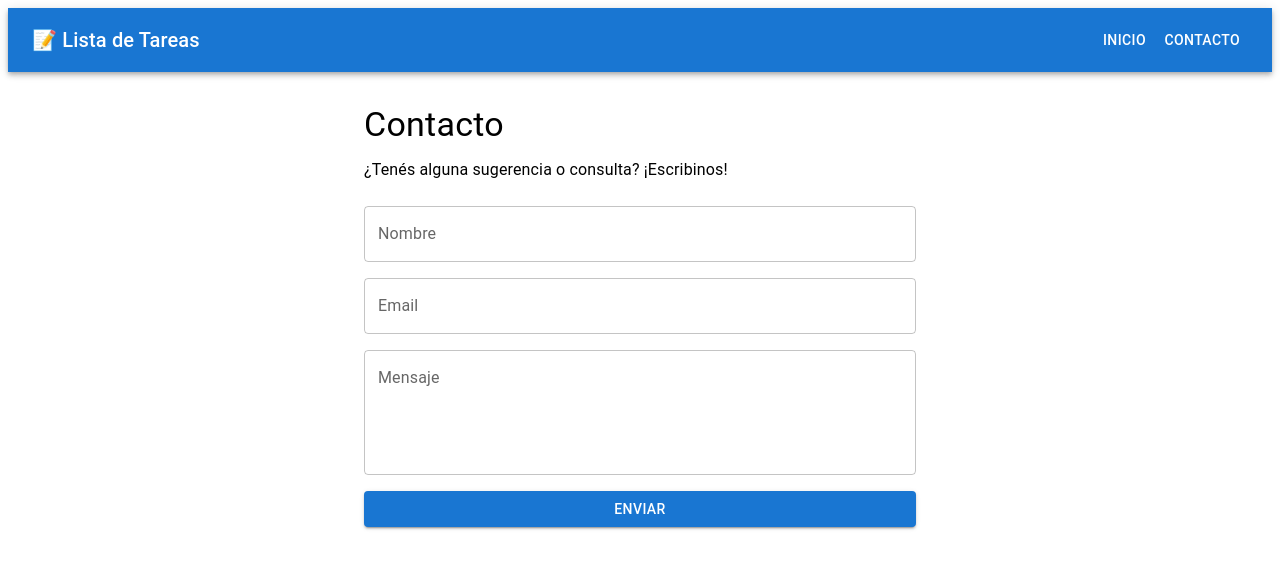
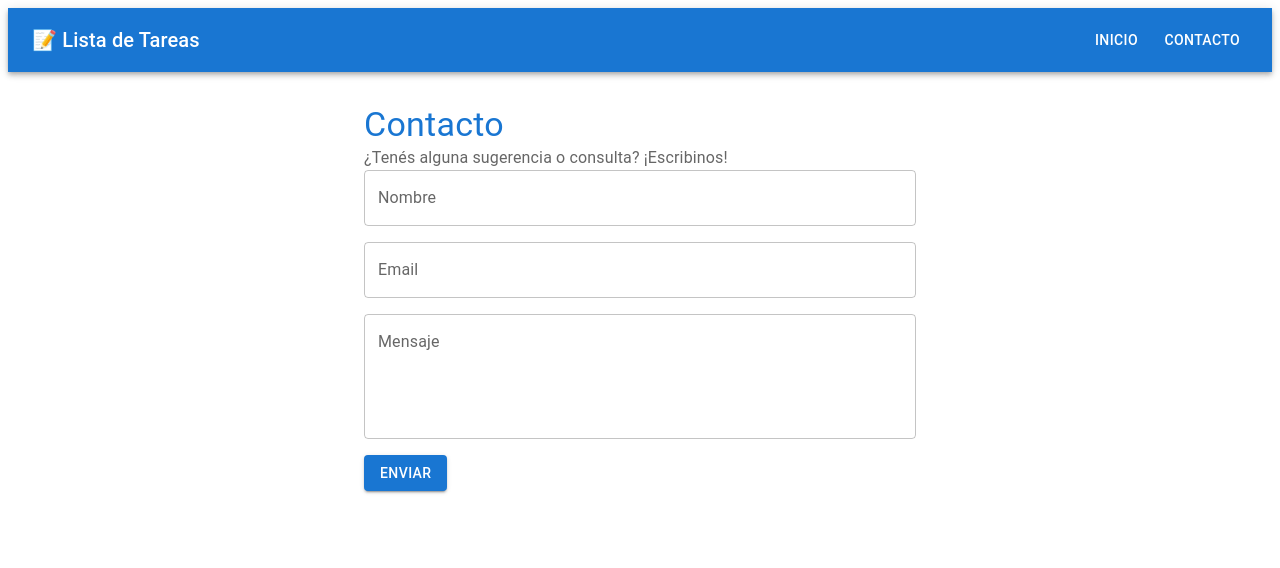
Before and after one commit to MartinaGullon/modulo-3-react-icaro-martina-gullon, a React (Vite) app: page /contact in a window 1280 px wide. Shown: the top 568 px of the page. Built offline with nearby package versions, Linux system fonts and the light colour scheme.

Commit message:
Estilos con CSS Modules aplicados a componentes y páginas

```diff
--- a/src/components/navbar.jsx
+++ b/src/components/navbar.jsx
@@ -3,20 +3,23 @@ import AppBar from '@mui/material/AppBar'
 import Toolbar from '@mui/material/Toolbar'
 import Typography from '@mui/material/Typography'
 import Button from '@mui/material/Button'
+import styles from './navbar.module.css'
 
 const Navbar = () => {
   return (
-    <AppBar position="static">
+    <AppBar position="static" className={styles.navbar}>
       <Toolbar>
-        <Typography variant="h6" sx={{ flexGrow: 1 }}>
+        <Typography variant="h6" sx={{ flexGrow: 1 }} className={styles.title}>
           📝 Lista de Tareas
         </Typography>
+        <div className={styles.navButtons}>
           <Button color="inherit" component={Link} to="/">
             Inicio
           </Button>
           <Button color="inherit" component={Link} to="/contact">
             Contacto
           </Button>
+        </div>
       </Toolbar>
     </AppBar>
   )
--- /dev/null
+++ b/src/components/navbar.module.css
@@ -0,0 +1,14 @@
+.navbar {
+  box-shadow: 0 2px 10px rgba(0, 0, 0, 0.2);
+}
+
+.title {
+  font-weight: 700;
+  letter-spacing: 1px;
+  font-size: 1.3rem;
+}
+
+.navButtons {
+  display: flex;
+  gap: 8px;
+}
--- a/src/components/taskItem.jsx
+++ b/src/components/taskItem.jsx
@@ -8,6 +8,7 @@ import DeleteIcon from '@mui/icons-material/Delete'
 import EditIcon from '@mui/icons-material/Edit'
 import SaveIcon from '@mui/icons-material/Save'
 import useTaskStore from '../store/taskStore'
+import styles from './taskitem.module.css'
 
 const TaskItem = ({ task }) => {
   const { deleteTask, toggleTask, editTask } = useTaskStore()
@@ -22,11 +23,7 @@ const TaskItem = ({ task }) => {
 
   return (
     <ListItem
-      sx={{
-        backgroundColor: '#f5f5f5',
-        marginBottom: 1,
-        borderRadius: 2,
-      }}
+      className={styles.taskItem}
       secondaryAction={
         <>
           {isEditing ? (
@@ -58,7 +55,7 @@ const TaskItem = ({ task }) => {
       ) : (
         <ListItemText
           primary={task.title}
-          sx={{ textDecoration: task.completed ? 'line-through' : 'none' }}
+          className={task.completed ? styles.completedText : styles.normalText}
         />
       )}
     </ListItem>
--- /dev/null
+++ b/src/components/taskItem.module.css
@@ -0,0 +1,19 @@
+.taskItem {
+  background-color: #f9f9f9;
+  border-radius: 8px;
+  margin-bottom: 8px;
+  transition: box-shadow 0.2s ease;
+}
+
+.taskItem:hover {
+  box-shadow: 0 2px 8px rgba(0, 0, 0, 0.15);
+}
+
+.completedText {
+  text-decoration: line-through;
+  color: #aaa;
+}
+
+.normalText {
+  color: #333;
+}
--- a/src/pages/contact.jsx
+++ b/src/pages/contact.jsx
@@ -1,10 +1,10 @@
 import Container from '@mui/material/Container'
 import Typography from '@mui/material/Typography'
-import Box from '@mui/material/Box'
 import TextField from '@mui/material/TextField'
 import Button from '@mui/material/Button'
+import Alert from '@mui/material/Alert'
 import { useState } from 'react'
-import Alert from '@mui/material/Alert'
+import styles from './contact.module.css'
 
 const Contact = () => {
   const [sent, setSent] = useState(false)
@@ -21,11 +21,11 @@ const Contact = () => {
   }
 
   return (
-    <Container maxWidth="sm" sx={{ marginTop: 4 }}>
-      <Typography variant="h4" gutterBottom>
+    <Container maxWidth="sm" className={styles.container}>
+      <Typography variant="h4" className={styles.title}>
         Contacto
       </Typography>
-      <Typography variant="body1" sx={{ marginBottom: 3 }}>
+      <Typography variant="body1" className={styles.subtitle}>
         ¿Tenés alguna sugerencia o consulta? ¡Escribinos!
       </Typography>
 
@@ -34,7 +34,7 @@ const Contact = () => {
           ¡Mensaje enviado con éxito! Gracias por escribirnos 😊
         </Alert>
       ) : (
-        <Box component="form" onSubmit={handleSubmit} sx={{ display: 'flex', flexDirection: 'column', gap: 2 }}>
+        <form onSubmit={handleSubmit} className={styles.form}>
           <TextField
             label="Nombre"
             name="name"
@@ -59,10 +59,15 @@ const Contact = () => {
             rows={4}
             fullWidth
           />
-          <Button type="submit" variant="contained" color="primary">
+          <Button
+            type="submit"
+            variant="contained"
+            color="primary"
+            className={styles.submitButton}
+          >
             Enviar
           </Button>
-        </Box>
+        </form>
       )}
     </Container>
   )
--- /dev/null
+++ b/src/pages/contact.module.css
@@ -0,0 +1,24 @@
+.container {
+  padding: 32px 16px;
+}
+
+.title {
+  font-weight: 700;
+  color: #1976d2;
+  margin-bottom: 8px;
+}
+
+.subtitle {
+  color: #666;
+  margin-bottom: 24px;
+}
+
+.form {
+  display: flex;
+  flex-direction: column;
+  gap: 16px;
+}
+
+.submitButton {
+  align-self: flex-start;
+}
--- a/src/pages/home.jsx
+++ b/src/pages/home.jsx
@@ -8,6 +8,7 @@ import Box from '@mui/material/Box'
 import TaskForm from '../components/TaskForm'
 import TaskItem from '../components/TaskItem'
 import useTaskStore from '../store/taskStore'
+import styles from './home.module.css'
 
 const Home = () => {
   const tasks = useTaskStore((state) => state.tasks)
@@ -29,12 +30,12 @@ const Home = () => {
   }, [])
 
   return (
-    <Container maxWidth="md" sx={{ marginTop: 4 }}>
-      <Typography variant="h4" gutterBottom>
+    <Container maxWidth="md" className={styles.container}>
+      <Typography variant="h4" className={styles.title}>
         Mis Tareas
       </Typography>
 
-      <Box sx={{ marginBottom: 3 }}>
+      <Box className={styles.quoteBox}>
         {loading && <CircularProgress size={20} />}
         {error && <Alert severity="error">No se pudo cargar el dato curioso.</Alert>}
         {!loading && !error && (
@@ -45,7 +46,7 @@ const Home = () => {
       <TaskForm />
 
       {tasks.length === 0 ? (
-        <Typography variant="body1" color="text.secondary">
+        <Typography variant="body1" className={styles.emptyText}>
           No hay tareas todavía. ¡Agregá una!
         </Typography>
       ) : (
--- /dev/null
+++ b/src/pages/home.module.css
@@ -0,0 +1,20 @@
+.container {
+  padding: 32px 16px;
+}
+
+.title {
+  font-weight: 700;
+  color: #1976d2;
+  margin-bottom: 16px;
+}
+
+.emptyText {
+  text-align: center;
+  color: #aaa;
+  margin-top: 32px;
+  font-style: italic;
+}
+
+.quoteBox {
+  margin-bottom: 24px;
+}
```
Lines whose indentation alone changed are shown as unchanged.
